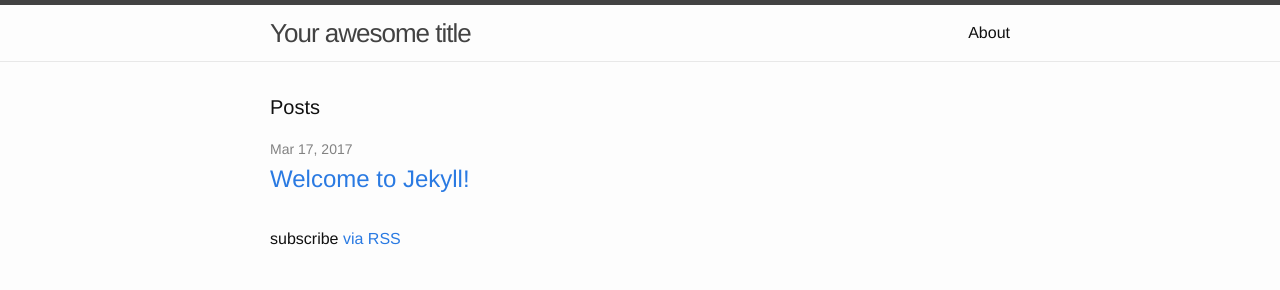
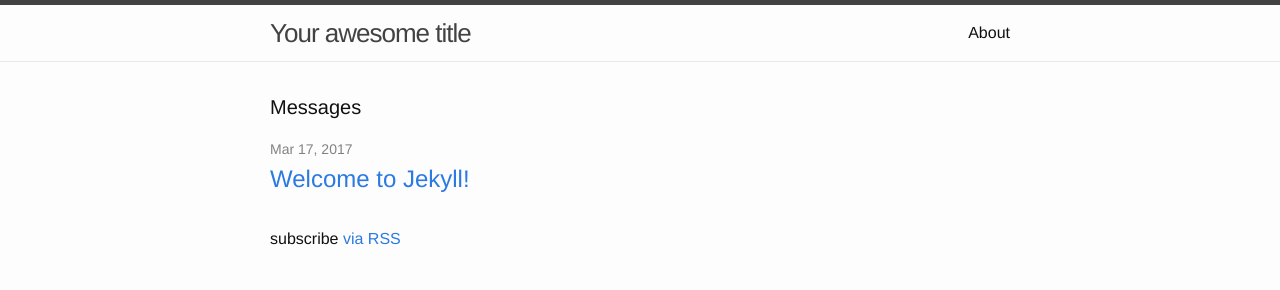
Before and after one commit to kristiansagmo/kristiansagmo.github.io, a Jekyll site: the page built from index.html, in a window 1280 px wide. Shown: the top 290 px of the page. Built offline with Jekyll 4.4.1, drawn with Linux system fonts in a browser that asks for light colours.

Commit message:
Update index.html
Test commit

```diff
--- a/index.html
+++ b/index.html
@@ -4,7 +4,7 @@ layout: default
 
 <div class="home">
 
-  <h1 class="page-heading">Posts</h1>
+  <h1 class="page-heading">Messages</h1>
 
   <ul class="post-list">
     {% for post in site.posts %}
```
